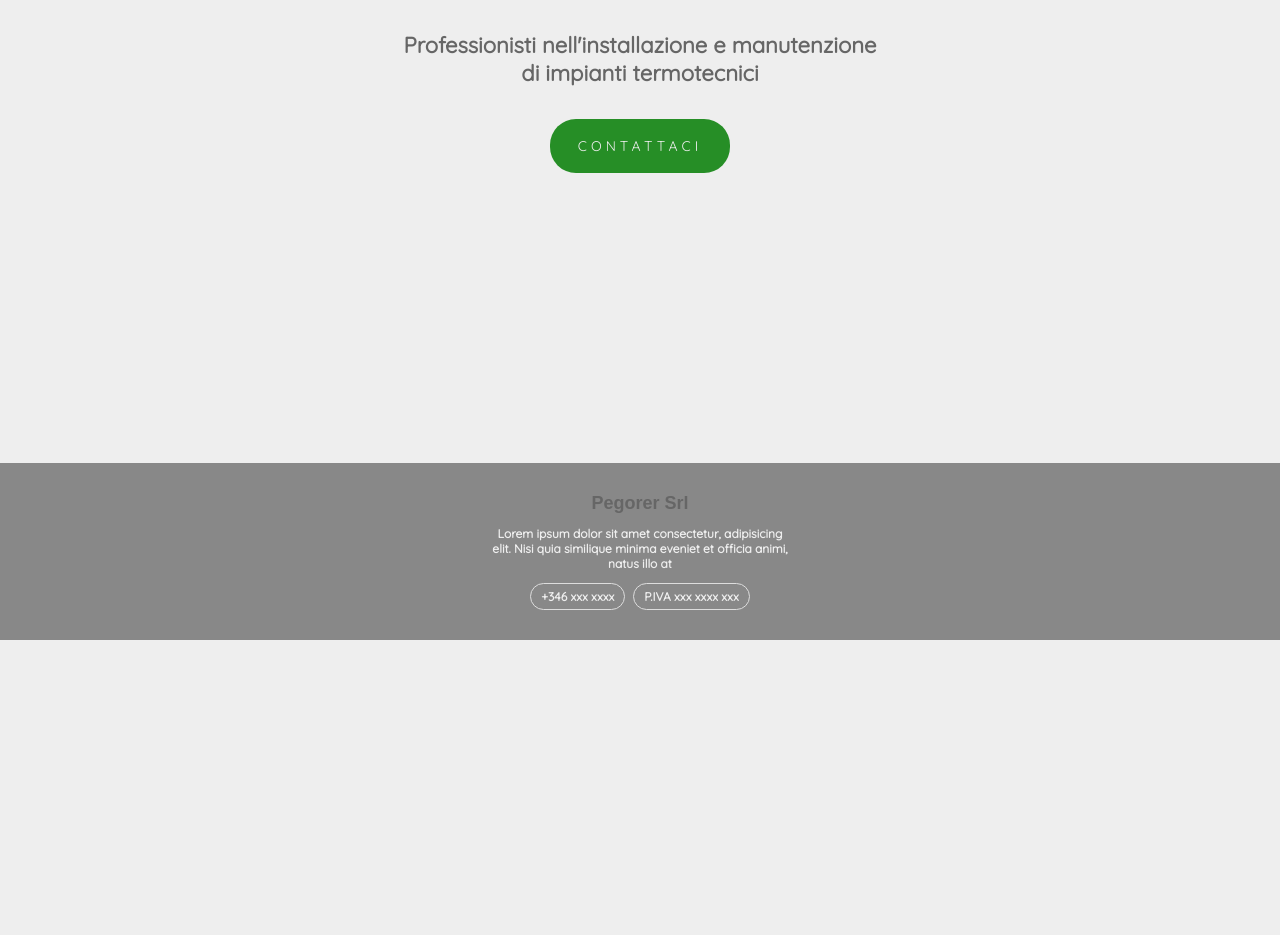
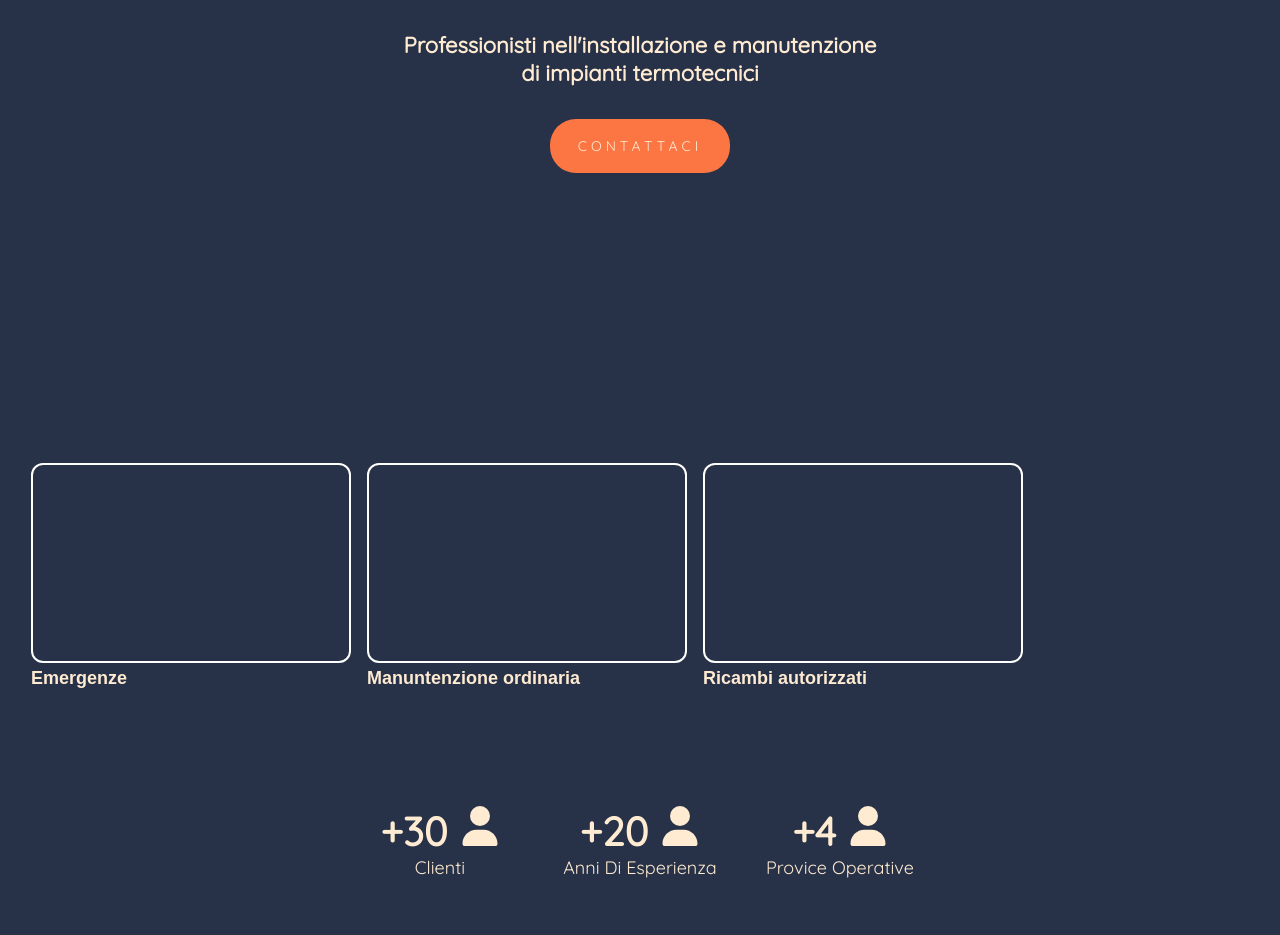
Before and after one commit to NicoloCavalli95horses/pego-website, a Vue app: page / in a window 1280 px wide. Shown: the part 337-1272 px from the top of the page. Before the commit the page ends 977 px from the top, so only its background shows below. Built offline with nearby package versions, Linux system fonts and the light colour scheme; a web font is replaced by a local one.

Commit message:
new color palette; added carousel and counter to homepage

```diff
--- a/src/assets/base.css
+++ b/src/assets/base.css
@@ -2,32 +2,18 @@
 @import url('https://fonts.googleapis.com/css?family=Quicksand&display=swap');
 
 :root {
-  /* main color */
-  --rgb-primary: 43, 162, 43;
-  --rgb-secondary: 38, 142, 38;
+  /* main colors */
+  --karry: rgb(255, 235, 210);
+  --atomic-tangerine: rgb(255, 163, 100);
+  --crusta: rgb(252, 118, 67);
+  --apple-blossom: rgb(175, 79, 65);
+  --pickled-bluewood: rgb(39, 50, 72);
 
-  /* color shades 0.1-0.8 */
-  --primary: rgb(var(--rgb-primary));
-  --primary-08: rgb(var(--rgb-primary), 0.8);
-  --primary-06: rgb(var(--rgb-primary), 0.6);
-  --primary-04: rgb(var(--rgb-primary), 0.4);
-  --primary-02: rgb(var(--rgb-primary), 0.2);
-  --primary-01: rgb(var(--rgb-primary), 0.1);
-
-  --secondary: rgb(var(--rgb-secondary));
-  --secondary-08: rgb(var(--rgb-secondary), 0.8);
-  --secondary-06: rgb(var(--rgb-secondary), 0.6);
-  --secondary-04: rgb(var(--rgb-secondary), 0.4);
-  --secondary-02: rgb(var(--rgb-secondary), 0.2);
-  --secondary-01: rgb(var(--rgb-secondary), 0.1);
-
-  /* neutral colors */
-  --black: #888;
-  --dark-grey: #666;
-  --grey: #ccc;
-  --light-grey: #ddd;
-  --white: #eee;
-  --overlay-color: #58585880;
+  /* functional colors */
+  --background: var(--pickled-bluewood);
+  --backdrop: rgba(255, 235, 210, 0.1);
+  --font-light: var(--karry);
+  --font-dark: var(--pickled-bluewood);
 
   --radius-xl: 2.6rem;
   --radius-l: 1.8rem;
@@ -52,7 +38,11 @@ html {
 body {
   width: 100%;
   height: 100vh;
-  background-color: var(--white);
+  background-color: var(--pickled-bluewood);
+}
+
+nav {
+  background-color: var(--pickled-bluewood);
 }
 
 /* Font */
@@ -66,16 +56,16 @@ h1, h4 {
 
 /* Color */
 h2, h3, h4, p, ul, li, a, span, label {
-  color: var(--dark-grey);
+  color: var(--font-light);
 }
 
 h5, h6 {
-  color: var(--white);
+  color: var(--font-light);
 }
 
 /* Size */
 h1 {
-  color: var(--primary);
+  color: var(--atomic-tangerine);
   font-size: clamp(3rem, 5vw, 4rem);
 }
 
@@ -107,14 +97,33 @@ a {
   text-decoration: none;
 }
 
-
 /* Code for Firefox */
 ::-moz-selection {
-  color: var(--white);
-  background: var(--primary);
+  color: var(--font-light);
+  background: var(--crusta);
 }
 
 ::selection {
-  color: var(--white);
-  background: var(--primary);
+  color: var(--font-light);
+  background: var(--crusta);
 }
+
+/* Scrollbar */
+::-webkit-scrollbar {
+  width: 0.6rem;
+}
+
+/* Track */
+::-webkit-scrollbar-track {
+  background: var(--font-light);
+}
+
+/* Handle */
+::-webkit-scrollbar-thumb {
+  background: var(--atomic-tangerine);
+}
+
+/* Handle on hover */
+::-webkit-scrollbar-thumb:hover {
+  background: var(--crusta);
+}
--- a/src/assets/main.css
+++ b/src/assets/main.css
@@ -70,7 +70,7 @@
 }
 
 svg {
-  color: white;
+  color: var(--karry);
   width: 2.5rem;
   height: 2.5rem;
 }
@@ -165,6 +165,11 @@ svg {
   margin: 2.2rem;
 }
 
+.separator {
+  width: 100%;
+  height: 88px;
+}
+
 .bold {
   font-weight: bold;
 }
@@ -193,25 +198,6 @@ svg {
   pointer-events: none;
 }
 
-/* width */
-::-webkit-scrollbar {
-  width: 0.6rem;
-}
-
-/* Track */
-::-webkit-scrollbar-track {
-  background: #f1f1f1;
-}
-
-/* Handle */
-::-webkit-scrollbar-thumb {
-  background: #666;
-}
-
-/* Handle on hover */
-::-webkit-scrollbar-thumb:hover {
-  background: #555;
-}
 
 .disabled {
   opacity: 0.5;
@@ -220,7 +206,6 @@ svg {
 
 code {
   padding: 0.6rem 0.8rem;
-  background-color: #555;
   border-radius: 2.2rem;
   font-family: monospace;
   text-transform: uppercase;
@@ -260,10 +245,27 @@ svg {
   z-index: 2;
   width: 100%;
   height: 100vh;
-  background-color: var(--bg-color);
+  background-color: var(--backdrop);
   backdrop-filter: blur(15px);
 }
 
 .c-text {
   text-align: center;
 }
+
+/* display */
+.inline {
+  display: inline;
+}
+
+.inline-block {
+  display: inline-block;
+}
+
+.abs {
+  display: absolute;
+}
+
+.fixed {
+  display: fixed;
+}
--- a/src/components/Btn.vue
+++ b/src/components/Btn.vue
@@ -35,7 +35,7 @@ button {
   text-transform: uppercase;
   user-select: none;
   span {
-    color: var(--white);
+    color: var(--font-light);
   }
 
   &:hover {
@@ -54,7 +54,7 @@ button {
     }
   }
   &.default {
-    background-color: var(--secondary);
+    background-color: var(--crusta);
   }
 }
 </style>
--- a/src/components/Counter.vue
+++ b/src/components/Counter.vue
@@ -55,10 +55,12 @@ onMounted(() => {
   width: 20rem;
   height: 10rem;
   border-radius: var(--radius-l);
-  border: 2px solid var(--light-grey);
+  // border: 2px solid var(--atomic-tangerine);
   display: grid;
   place-items: center;
   label {
+    display: inline-block;
+    width: 100%;
     text-align: center;
     font-size: 1.8rem;
     text-transform: capitalize;
@@ -71,6 +73,9 @@ onMounted(() => {
     h2 {
       font-size: 4rem;
     }
+    h2, svg {
+      color: var(--karry);
+    }
   }
 }
 </style>
--- a/src/components/DotNavigator.vue
+++ b/src/components/DotNavigator.vue
@@ -5,7 +5,7 @@
         v-for="i in scroller.dots"
         :key="i"
         class="dot"
-        :class="{ active: i == scroller.active }"
+        :class="{ 'active': i == scroller.active }"
         @click="onDotClick(i)"
       />
     </div>
@@ -122,16 +122,16 @@ watch(
     width: 15px;
     height: 15px;
     border-radius: 50%;
-    border: 2px solid var(--secondary);
+    border: 2px solid var(--atomic-tangerine);
     margin: 0 0.6rem;
     transition-duration: var(--transition-medium);
     &.active {
-      background-color: var(--secondary);
+      background-color: var(--atomic-tangerine);
       transition-duration: 400ms;
     }
     &:hover {
       cursor: pointer;
-      background-color: var(--secondary);
+      background-color: var(--crusta);
       transition-duration: var(--transition-medium);
     }
   }
--- a/src/components/Footer.vue
+++ b/src/components/Footer.vue
@@ -42,7 +42,7 @@ footer {
   flex-direction: column;
   align-items: center;
   justify-content: center;
-  background-color: var(--black);
+  background-color: var(--apple-blossom);
   .wrapper {
     padding: 3rem;
     max-width: 300px;
--- a/src/components/Modal.vue
+++ b/src/components/Modal.vue
@@ -84,6 +84,7 @@ onUnmounted(() => {
   flex-direction: column;
   padding: 2.2rem 2.6rem;
   gap: 2.2rem;
+  background-color: var(--background);
   &.mobile {
     width: 80%;
   }
--- a/src/components/NavBar.vue
+++ b/src/components/NavBar.vue
@@ -1,6 +1,6 @@
 <template>
   <!-- Desktop/tablet -->
-  <nav v-if="screen.width >= 500" class="desktop">
+  <nav v-if="device == 'desktop' || device == 'tablet'" class="desktop">
     <RouterLink to="/">
       <Logo class="l-24" />
     </RouterLink>
@@ -13,15 +13,12 @@
   </nav>
 
   <!-- Mobile -->
-  <nav v-else-if="screen.width <= 500" class="mobile">
+  <nav v-else-if="device == 'mobile'" class="mobile">
     <RouterLink to="/">
       <Logo class="l-24" />
     </RouterLink>
     <Icon class="r-24" icon="fa-solid fa-bars" @click="show.menu = true" />
   </nav>
-
-  <!-- Space from navbar -->
-  <!-- <div :style="{ 'width': '100%', 'height': NAV_HEIGHT }" /> -->
 
   <!-- Mobile menu -->
   <teleport to=".modals">
@@ -47,45 +44,29 @@
 //==================================
 // Import
 //==================================
-import { onMounted, onUnmounted, reactive } from "@vue/runtime-core";
+import { computed, onMounted, onUnmounted, reactive } from "@vue/runtime-core";
 import { RouterLink, RouterView } from "vue-router";
 import { library } from "@fortawesome/fontawesome-svg-core";
 import { faBars, faXmark } from "@fortawesome/free-solid-svg-icons";
+import { getViewport } from "../utils/screen_size.js"
 import Logo from "./Logo.vue"
+library.add( faBars, faXmark );
 
 //==================================
 // Consts
 //==================================
-library.add( faBars, faXmark );
-const NAV_HEIGHT = "100px";
-
-const screen = reactive({
-  width: window.innerWidth,
-  height: window.innerHeight
+const device = getViewport();
+const nav_height = computed(() => {
+  if ( device.value == 'desktop' || device.value == 'tablet' ) {
+    return '100px'
+  } else if ( device.value == 'mobile' ){
+    return '70px'
+  }
 });
 
 const show = reactive({
   menu: false,
 });
-
-//==================================
-// Functions
-//==================================
-function onResize(){
-  screen.width = window.innerWidth;
-  screen.height = window.innerHeight;
-}
-
-//==================================
-// Life cycle
-//==================================
-onMounted(() => {
-  window.addEventListener('resize', onResize);
-})
-
-onUnmounted(() => {
-  window.removeEventListener('resize', onResize);
-})
 
 </script>
 
@@ -95,8 +76,7 @@ nav {
   top: 0;
   left: 0;
   width: 100%;
-  height: v-bind("NAV_HEIGHT");
-  background-color: var(--primary-01);
+  height: v-bind("nav_height");
   display: flex;
   align-items: center;
   span {
--- /dev/null
+++ b/src/utils/screen_size.js
@@ -0,0 +1,28 @@
+import { computed, onMounted, onUnmounted, reactive, ref } from "vue";
+
+export const getViewport = () => {
+  // const
+  const width = ref( window.innerWidth );
+  const device = computed(() => {
+    if ( width.value < 550 ) {
+      return "mobile";
+    } else if ( width.value >= 550 && width.value < 1200 ) {
+      return "tablet";
+    } else if ( width.value >= 1200 ) {
+      return "desktop";
+    } else {
+      return null;
+    }
+  });
+
+  // life cycle
+  onMounted(() => window.addEventListener("resize", onResize));
+  onUnmounted(() => window.removeEventListener("resize", onResize));
+
+  // function
+  function onResize(){
+    width.value = window.innerWidth;
+  };
+
+  return device;
+};
--- a/src/views/Home.vue
+++ b/src/views/Home.vue
@@ -5,14 +5,33 @@
       Professionisti nell'installazione e manutenzione <br />
       di impianti termotecnici
     </h2>
-    <!-- CTA -->
-    <Btn
-      class="top-32"
-      text="contattaci"
-      :def="true"
-      @click="show.modal = true"
-    />
+    <Btn class="top-32" text="contattaci" :def="true" @click="show.modal = true" />
   </div>
+
+  <Carousel class="bottom-24" :show_dots="device == 'desktop' || device == 'tablet'">
+      <div class="card-wrapper">
+        <div class="card"></div>
+        <h4>Emergenze</h4>
+      </div>
+      <div class="card-wrapper">
+        <div class="card"></div>
+        <h4>Manuntenzione ordinaria</h4>
+      </div>
+      <div class="card-wrapper">
+        <div class="card"></div>
+        <h4>Ricambi autorizzati</h4>
+      </div>
+  </Carousel>
+
+  <div class="separator"></div>
+
+  <div :class="{ 'flex-center' : device == 'desktop' || device == 'tablet', 'flex-column' : device == 'mobile' }">
+    <Counter label="clienti" value="30" :animation_time="5000" />
+    <Counter label="anni di esperienza" value="20" :animation_time="5000" />
+    <Counter label="provice operative" value="4" :animation_time="5000" />
+  </div>
+
+  <div class="separator"></div>
 
   <!-- Contact modal -->
   <Modal
@@ -44,15 +63,34 @@
 //==============================
 import { reactive, ref } from "@vue/reactivity";
 import Btn from "../components/Btn.vue";
+import Carousel from "../components/Carousel.vue";
+import Counter from "../components/Counter.vue";
 import Modal from "../components/Modal.vue";
 import ContactForm from "../components/ContactForm.vue";
+import { getViewport } from "../utils/screen_size.js"
 
 //==============================
 // Consts
 //==============================
+const device = getViewport();
 const show = reactive({
   modal: false,
 })
 </script>
 
-<style lang="scss" scoped></style>
+<style lang="scss" scoped>
+ .card-wrapper {
+  display: inline-block;
+  margin: 0 0.8rem;
+  .card {
+    box-sizing: border-box;
+    border: 2px solid white;
+    border-radius: var(--radius-m);
+    width: 32rem;
+    height: 20rem;
+  }
+  h4 {
+    margin: 0.5rem 0 1.5rem 0;
+  }
+ }
+</style>
```
